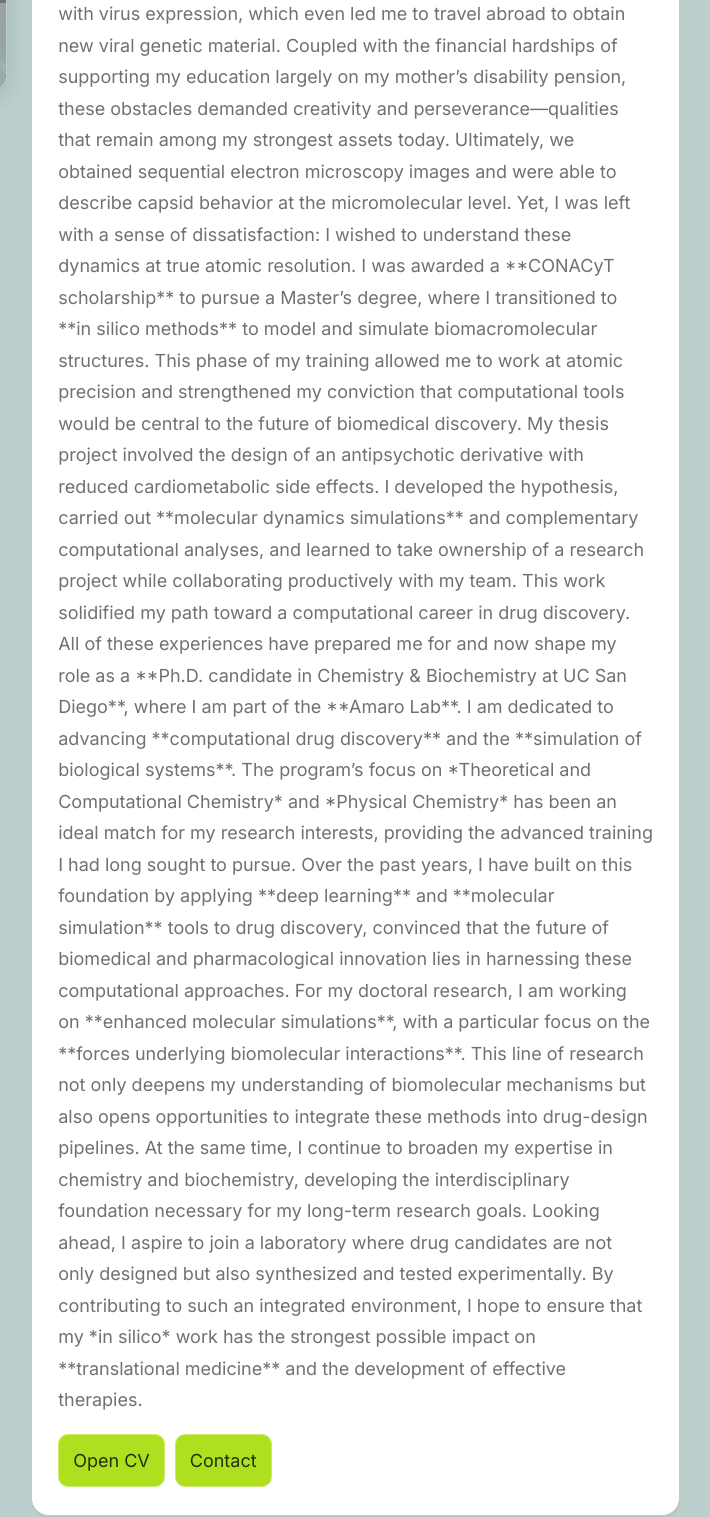
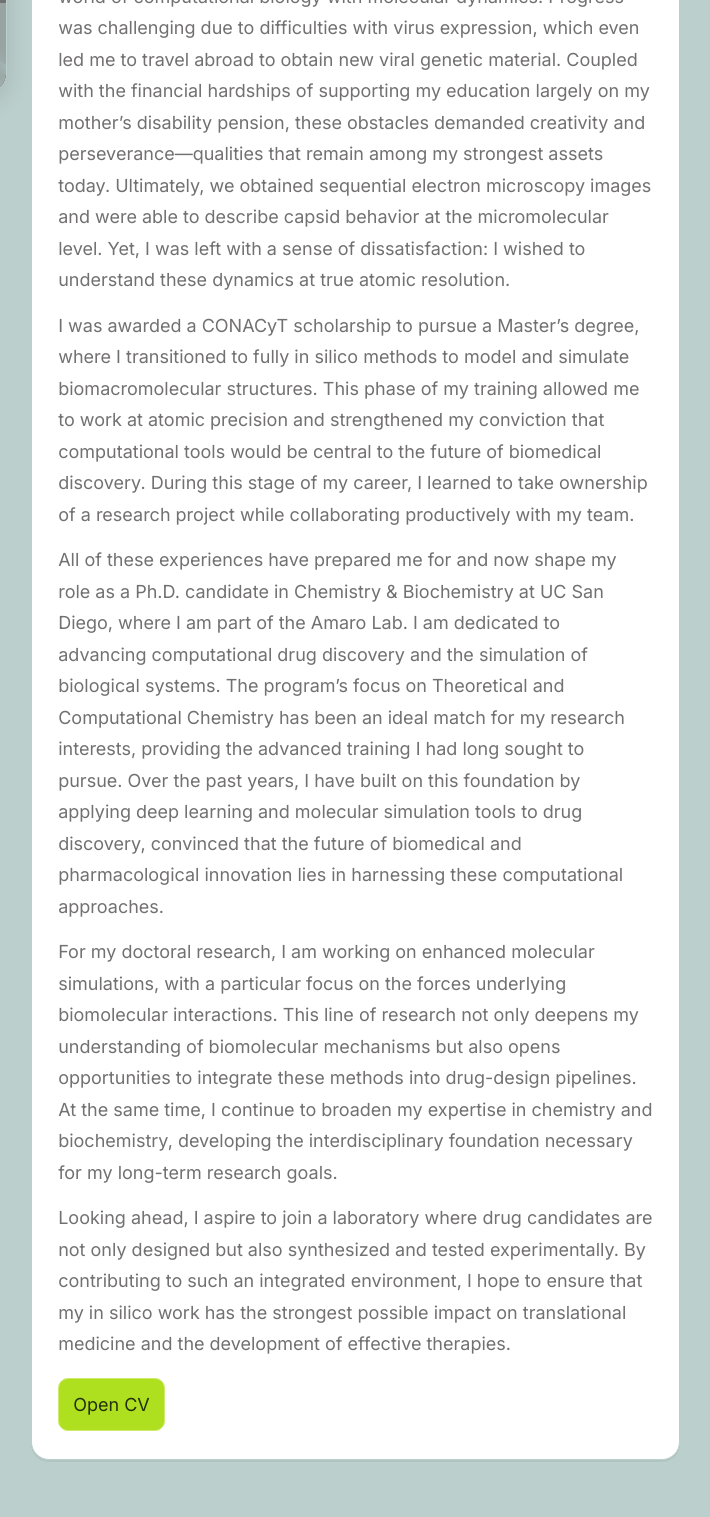
Before and after one commit to chemdesign-accl/ACCL.github.io, a plain HTML site: page SoP.html in a window 1280 px wide. Shown: the part 750-2267 px from the top of the page, without its empty margins (540-1250 px from the left). After the commit the page ends 2230 px from the top, so only its background shows below. Drawn offline with Linux system fonts and the light colour scheme.

Commit message:
Update SoP.html

```diff
--- a/SoP.html
+++ b/SoP.html
@@ -86,36 +86,38 @@
       <!-- LEFT: sticky image used differently from your home hero -->
       <aside class="art" aria-label="Protein visualization">
         <div class="caption">
-          Protein-inspired research motif — image reused as an immersive, sticky side panel.
+          Inspired by nature, fueled by humanity’s most powerful tool since fire: the computer.
         </div>
       </aside>
 
       <!-- RIGHT: your statement -->
       <main class="paper">
         <h1>Statement of Purpose</h1>
-        <div class="sub">Motivation & research vision</div>
+        <div class="sub">How it all begun and where I am now</div>
 
         <!-- ↓ Replace the text below with your SoP content -->
         <p>
-          # Statement of Purpose
-
-          Understanding life at an atomistic level, with the ultimate aim of improving human health, has been my main interest since the beginning of my scientific journey. This motivation stems from a deeply personal experience: when my mother was diagnosed with multiple sclerosis, I was struck by how little could be done to treat the disease, and I found myself asking fundamental questions about the molecular and immunological processes behind it. Reading widely in search of answers, I encountered Eric Drexler’s ideas on nanotechnology and became fascinated by the potential of molecular-level science to transform medicine. This realization led me to pursue a degree in **Nanoscience**.
-
-          During my bachelor’s studies, I conducted thesis work in the field of virology. My project focused on the **assembly and disassembly dynamics of viral capsids**, with the goal of repurposing them as molecular vehicles for targeted drug delivery. Although my approach at that time was experimental, this experience introduced me to the world of **molecular dynamics**. Progress was challenging due to difficulties with virus expression, which even led me to travel abroad to obtain new viral genetic material. Coupled with the financial hardships of supporting my education largely on my mother’s disability pension, these obstacles demanded creativity and perseverance—qualities that remain among my strongest assets today. Ultimately, we obtained sequential electron microscopy images and were able to describe capsid behavior at the micromolecular level. Yet, I was left with a sense of dissatisfaction: I wished to understand these dynamics at true atomic resolution.
-
-          I was awarded a **CONACyT scholarship** to pursue a Master’s degree, where I transitioned to **in silico methods** to model and simulate biomacromolecular structures. This phase of my training allowed me to work at atomic precision and strengthened my conviction that computational tools would be central to the future of biomedical discovery. My thesis project involved the design of an antipsychotic derivative with reduced cardiometabolic side effects. I developed the hypothesis, carried out **molecular dynamics simulations** and complementary computational analyses, and learned to take ownership of a research project while collaborating productively with my team. This work solidified my path toward a computational career in drug discovery.
-
-          All of these experiences have prepared me for and now shape my role as a **Ph.D. candidate in Chemistry & Biochemistry at UC San Diego**, where I am part of the **Amaro Lab**. I am dedicated to advancing **computational drug discovery** and the **simulation of biological systems**. The program’s focus on *Theoretical and Computational Chemistry* and *Physical Chemistry* has been an ideal match for my research interests, providing the advanced training I had long sought to pursue. Over the past years, I have built on this foundation by applying **deep learning** and **molecular simulation** tools to drug discovery, convinced that the future of biomedical and pharmacological innovation lies in harnessing these computational approaches.
-
-          For my doctoral research, I am working on **enhanced molecular simulations**, with a particular focus on the **forces underlying biomolecular interactions**. This line of research not only deepens my understanding of biomolecular mechanisms but also opens opportunities to integrate these methods into drug-design pipelines. At the same time, I continue to broaden my expertise in chemistry and biochemistry, developing the interdisciplinary foundation necessary for my long-term research goals.
-
-          Looking ahead, I aspire to join a laboratory where drug candidates are not only designed but also synthesized and tested experimentally. By contributing to such an integrated environment, I hope to ensure that my *in silico* work has the strongest possible impact on **translational medicine** and the development of effective therapies.
+          Understanding life at an atomistic level, with the ultimate aim of improving human health, has been my main interest since the beginning of my scientific journey. This motivation stems from a deeply personal experience: when my mother was diagnosed with multiple sclerosis, I was struck by how little could be done to treat the disease, and I found myself asking fundamental questions about the molecular and immunological processes behind it. Reading widely in search of answers, I encountered Eric Drexler’s ideas on nanotechnology and became fascinated by the potential of molecular-level science to transform medicine. This realization led me to pursue a degree nanosciences.
+        </p>
+        <p>
+          During my bachelor’s studies, I conducted a thesis work in the field of virology. My project focused on the assembly and disassembly dynamics of viral capsids, with the goal of repurposing them as molecular vehicles for targeted drug delivery. Although my approach at that time was experimental, this experience introduced me to the world of computational biology with molecular dynamics. Progress was challenging due to difficulties with virus expression, which even led me to travel abroad to obtain new viral genetic material. Coupled with the financial hardships of supporting my education largely on my mother’s disability pension, these obstacles demanded creativity and perseverance—qualities that remain among my strongest assets today. Ultimately, we obtained sequential electron microscopy images and were able to describe capsid behavior at the micromolecular level. Yet, I was left with a sense of dissatisfaction: I wished to understand these dynamics at true atomic resolution.
+        </p>
+        <p>
+          I was awarded a CONACyT scholarship to pursue a Master’s degree, where I transitioned to fully in silico methods to model and simulate biomacromolecular structures. This phase of my training allowed me to work at atomic precision and strengthened my conviction that computational tools would be central to the future of biomedical discovery. During this stage of my career, I learned to take ownership of a research project while collaborating productively with my team.
+        </p>
+        <p>
+          All of these experiences have prepared me for and now shape my role as a Ph.D. candidate in Chemistry & Biochemistry at UC San Diego, where I am part of the Amaro Lab. I am dedicated to advancing computational drug discovery and the simulation of biological systems. The program’s focus on Theoretical and Computational Chemistry has been an ideal match for my research interests, providing the advanced training I had long sought to pursue. Over the past years, I have built on this foundation by applying deep learning and molecular simulation tools to drug discovery, convinced that the future of biomedical and pharmacological innovation lies in harnessing these computational approaches.
+        </p>
+        <p>
+          For my doctoral research, I am working on enhanced molecular simulations, with a particular focus on the forces underlying biomolecular interactions. This line of research not only deepens my understanding of biomolecular mechanisms but also opens opportunities to integrate these methods into drug-design pipelines. At the same time, I continue to broaden my expertise in chemistry and biochemistry, developing the interdisciplinary foundation necessary for my long-term research goals.
+        </p>
+        <p>
+          Looking ahead, I aspire to join a laboratory where drug candidates are not only designed but also synthesized and tested experimentally. By contributing to such an integrated environment, I hope to ensure that my in silico work has the strongest possible impact on translational medicine and the development of effective therapies.
 
         </p>
 
         <div class="cta">
           <a class="btn" href="./Alma_CV.pdf" target="_blank">Open CV</a>
-          <a class="btn" href="mailto:acastanedaleautaud@ucsd.edu">Contact</a>
         </div>
       </main>
     </div>
```
